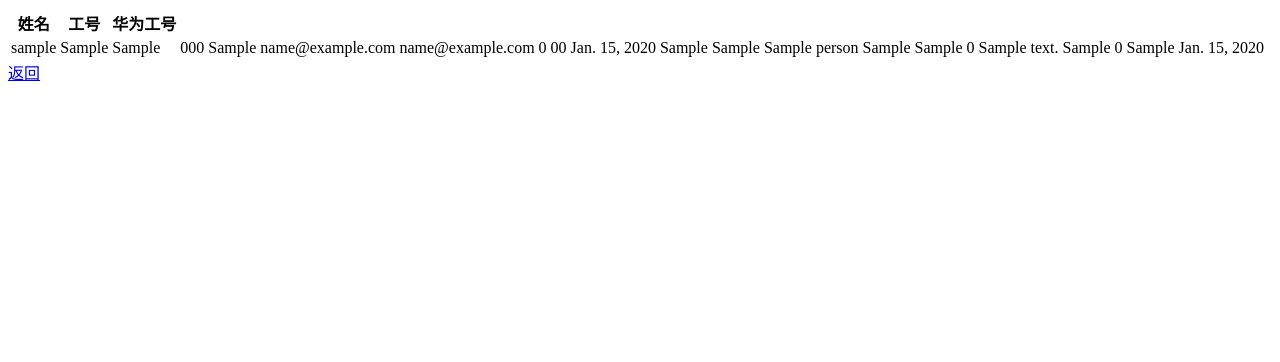
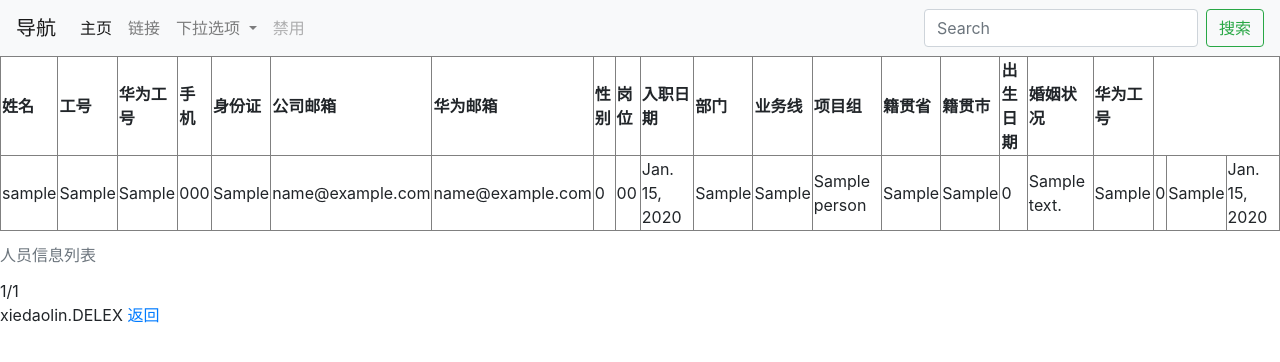
Before and after one commit to xiedaolin2000/RM_BJC, a Django app: page /HR/ in a window 1280 px wide. Shown: the top 362 px of the page. Run offline with Django 3.2, Linux system fonts and the light colour scheme; tables that the repository leaves empty hold one stand-in row (values such as "Sample post"); some libraries are stand-ins or nearby versions.

Commit message:
通用视图，保存成功，updateview/temaplateView

```diff
--- a/HR/Templates/HR/HR_list.html
+++ b/HR/Templates/HR/HR_list.html
@@ -10,9 +10,25 @@
     <td>李四</td>    <td>24</td>  </tr>  <tr>    <td>B-1002</td>    <td>王五</td>    <td>23</td>  </tr>  <tr>    <td>B-1003</td>    <td>赵六</td>    <td>26</td>  </tr>  <tr>    <td>B-1004</td>
     <td>钱七</td>    <td>26</td>  </tr>
 </table> -->
-<table>
+<table border="1" cellspacing="0" >
+    <caption>人员信息列表</caption>
     <th>姓名</th>
     <th>工号</th>
+    <th>华为工号</th>
+    <th>手机</th>
+    <th>身份证</th>
+    <th>公司邮箱</th>
+    <th>华为邮箱</th>
+    <th>性别</th>
+    <th>岗位</th>
+    <th>入职日期</th>
+    <th>部门</th>
+    <th>业务线</th>
+    <th>项目组</th>
+    <th>籍贯省</th>
+    <th>籍贯市</th>
+    <th>出生日期</th>
+    <th>婚姻状况</th>
     <th>华为工号</th>
     {% for p in person_list %}
       <tr>
@@ -40,4 +56,21 @@
       </tr>
     {% endfor %}
 </table>
+<!-- 通用列表视图自带的分页功能对象，不需要自己在额外申明
+  https://blog.csdn.net/l475378094/article/details/76850725
+-->
+<div class="pagination">
+<span class="step-links">
+  {% if page_obj.has_previous %}
+    <a href="?page={{page_obj.previous_page_mumber}}"><<</a>
+  {% endif %}
+</span>
+<span class="current">
+   {{page_obj.number}}/{{paginator.num_pages}}
+</span>
+{% if page_obj.has_next %}
+  <a href="?page={{page_obj.next_page_number}}">>></a>
+{% endif %}
+</div>
+{{Author}}
 {% endblock body %}
--- a/HR/views.py
+++ b/HR/views.py
@@ -17,3 +17,12 @@ class PersonListView(generic.ListView):
     model = Person
     context_object_name = 'person_list'
     template_name='HR/HR_list.html'
+    #设置了分页的记录数就自动开启了分页功能
+    paginate_by=10
+
+    # def get_queryset(self):
+
+    def get_context_data(self, **kwargs):
+        context = super(PersonListView, self).get_context_data(**kwargs)
+        context["Author"]="xiedaolin.DELEX"
+        return context
--- a/RMSite/Templates/base_site.html
+++ b/RMSite/Templates/base_site.html
@@ -1,10 +1,23 @@
 <!DOCTYPE html>
 <html lang="en">
+
 <head>
+    <meta charset="utf-8">
+    <link rel="stylesheet" href="https://cdn.bootcss.com/bootstrap/4.0.0/css/bootstrap.min.css" integrity="sha384-Gn5384xqQ1aoWXA+058RXPxPg6fy4IWvTNh0E263XmFcJlSAwiGgFAW/dAiS6JXm"
+        crossorigin="anonymous">
     <title>{% block title %}资源管理{% endblock title %}</title>
 </head>
+
 <body>
-    {% block body %}这是基础模板网页{% endblock body %}
+    {% include "navbar_top.html" %} {% block body %}这是基础模板网页{% endblock body %}
+    <script src="https://cdn.bootcss.com/jquery/3.2.1/jquery.slim.min.js" integrity="sha384-KJ3o2DKtIkvYIK3UENzmM7KCkRr/rE9/Qpg6aAZGJwFDMVNA/GpGFF93hXpG5KkN"
+        crossorigin="anonymous"></script>
+    <script src="https://cdn.bootcss.com/popper.js/1.12.9/umd/popper.min.js" integrity="sha384-ApNbgh9B+Y1QKtv3Rn7W3mgPxhU9K/ScQsAP7hUibX39j7fakFPskvXusvfa0b4Q"
+        crossorigin="anonymous"></script>
+    <script src="https://cdn.bootcss.com/bootstrap/4.0.0/js/bootstrap.min.js" integrity="sha384-JZR6Spejh4U02d8jOt6vLEHfe/JQGiRRSQQxSfFWpi1MquVdAyjUar5+76PVCmYl"
+        crossorigin="anonymous"></script>
 </body>
+
 <a href="/">返回</a>
+
 </html>
--- /dev/null
+++ b/RMSite/Templates/navbar_top.html
@@ -0,0 +1,35 @@
+<nav class="navbar navbar-expand-lg navbar-light bg-light">
+    <a class="navbar-brand" href="#">导航</a>
+    <button class="navbar-toggler" type="button" data-toggle="collapse" data-target="#navbarSupportedContent" aria-controls="navbarSupportedContent" aria-expanded="false" aria-label="Toggle navigation">
+      <span class="navbar-toggler-icon"></span>
+    </button>
+
+    <div class="collapse navbar-collapse" id="navbarSupportedContent">
+      <ul class="navbar-nav mr-auto">
+        <li class="nav-item active">
+          <a class="nav-link" href="/">主页 <span class="sr-only">当前页</span></a>
+        </li>
+        <li class="nav-item">
+          <a class="nav-link" href="#">链接</a>
+        </li>
+        <li class="nav-item dropdown">
+          <a class="nav-link dropdown-toggle" href="#" id="navbarDropdown" role="button" data-toggle="dropdown" aria-haspopup="true" aria-expanded="false">
+            下拉选项
+          </a>
+          <div class="dropdown-menu" aria-labelledby="navbarDropdown">
+            <a class="dropdown-item" href="#">Action</a>
+            <a class="dropdown-item" href="#">Another action</a>
+            <div class="dropdown-divider"></div>
+            <a class="dropdown-item" href="#">Something else here</a>
+          </div>
+        </li>
+        <li class="nav-item">
+          <a class="nav-link disabled" href="#">禁用</a>
+        </li>
+      </ul>
+      <form class="form-inline my-2 my-lg-0">
+        <input class="form-control mr-sm-2" type="search" placeholder="Search" aria-label="Search">
+        <button class="btn btn-outline-success my-2 my-sm-0" type="submit">搜索</button>
+      </form>
+    </div>
+  </nav>
```
